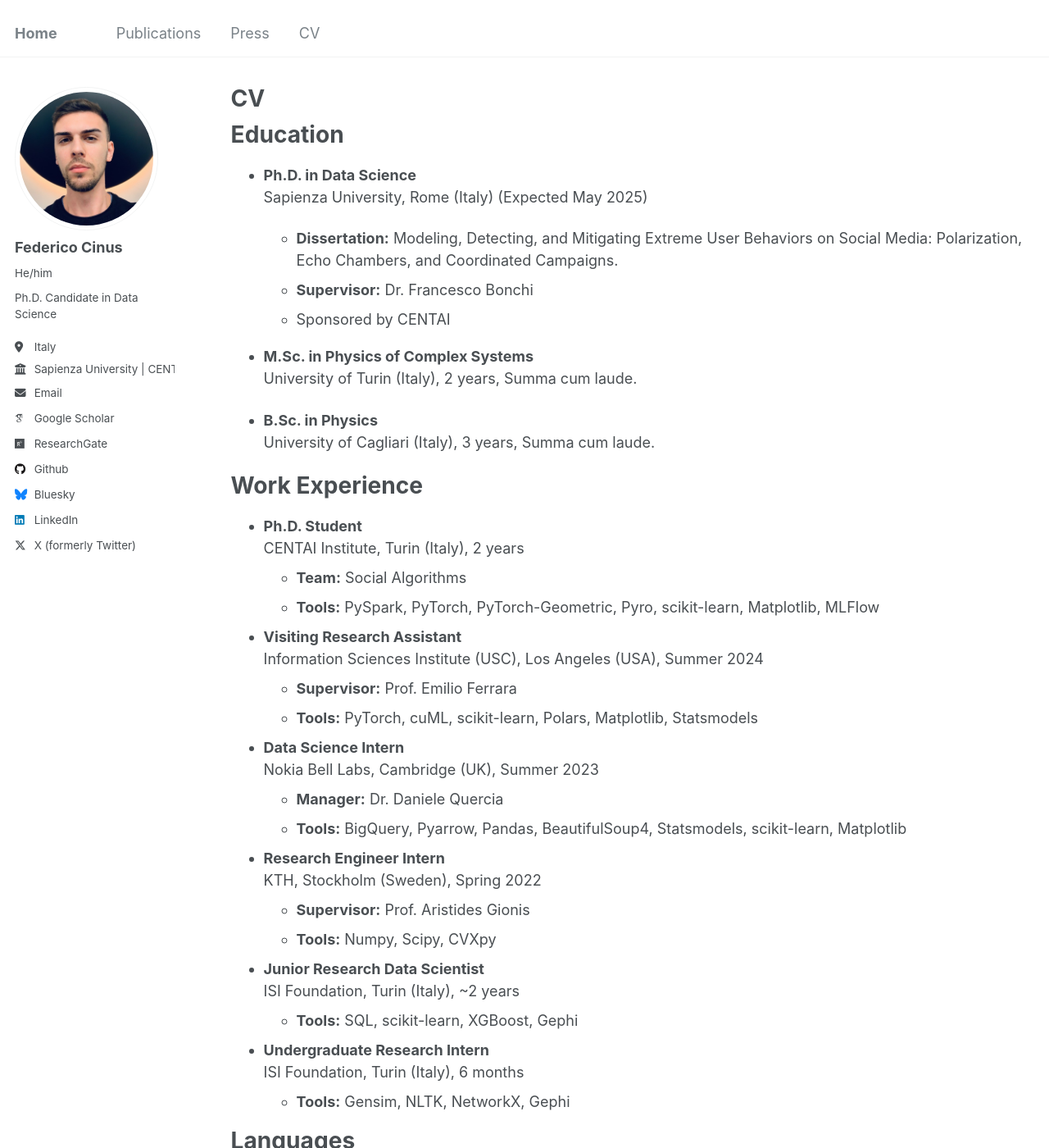
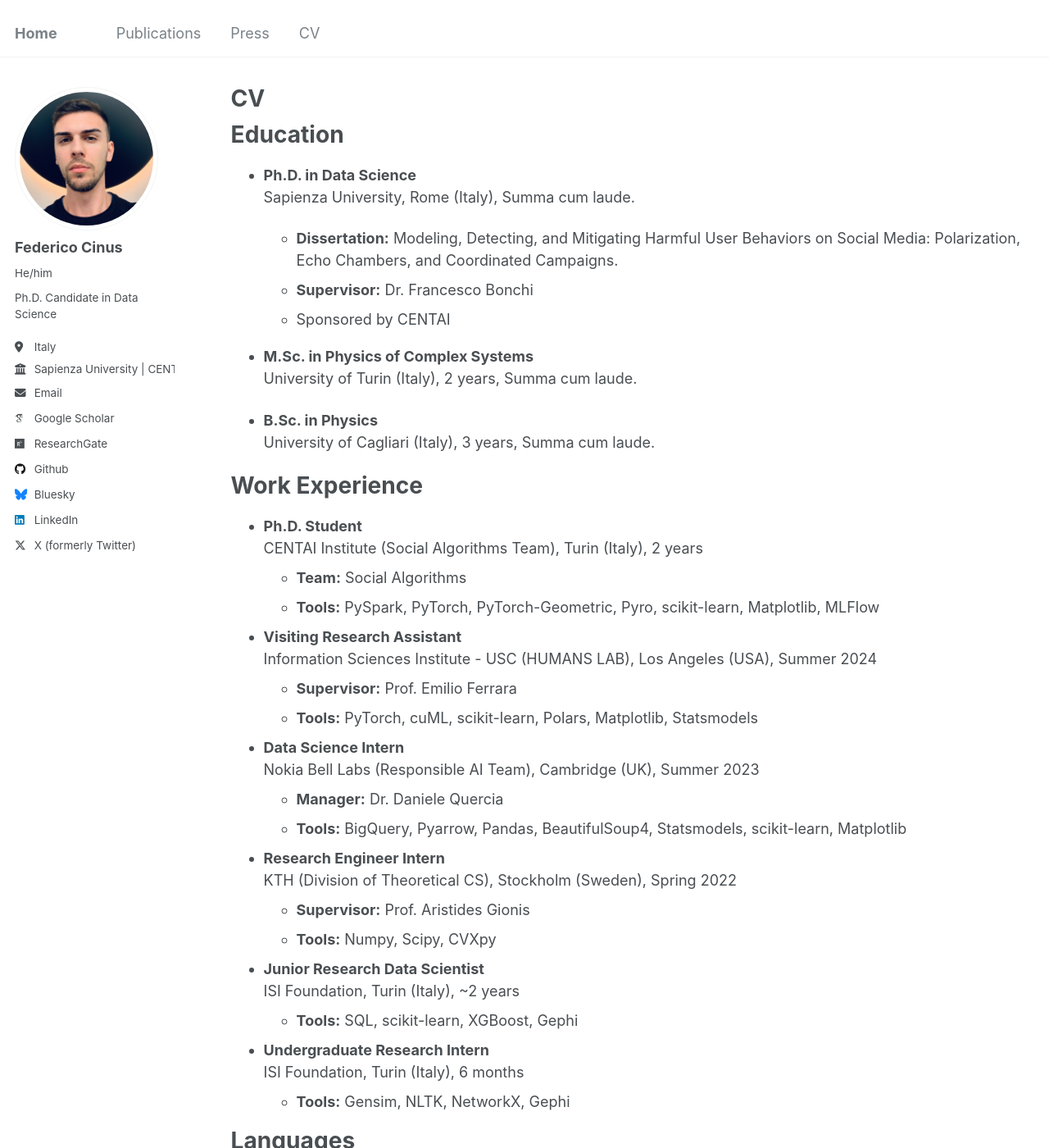
Before and after one commit to FedericoCinus/website, a Jekyll site: the page built from _pages/cv.md, in a window 1280 px wide and 1400 px high. Shown: the whole window at 82% size. Built offline with Jekyll 4.4.1, drawn with Linux system fonts in a browser that asks for light colours; some web fonts are replaced.

Commit message:
Update cv.md

```diff
--- a/_pages/cv.md
+++ b/_pages/cv.md
@@ -12,9 +12,9 @@ redirect_from:
 Education
 ======
 * **Ph.D. in Data Science**
-  Sapienza University, Rome (Italy) (Expected May 2025)
+  Sapienza University, Rome (Italy), Summa cum laude.
 
-  - **Dissertation:** Modeling, Detecting, and Mitigating Extreme User Behaviors on Social Media: Polarization, Echo Chambers, and Coordinated Campaigns.
+  - **Dissertation:** Modeling, Detecting, and Mitigating Harmful User Behaviors on Social Media: Polarization, Echo Chambers, and Coordinated Campaigns.
   - **Supervisor:** Dr. Francesco Bonchi
   - Sponsored by CENTAI
 
@@ -27,22 +27,22 @@ Education
 Work Experience
 ======
 * **Ph.D. Student**
-  CENTAI Institute, Turin (Italy), 2 years
+  CENTAI Institute (Social Algorithms Team), Turin (Italy), 2 years
   - **Team:** Social Algorithms
   - **Tools:** PySpark, PyTorch, PyTorch-Geometric, Pyro, scikit-learn, Matplotlib, MLFlow
 
 * **Visiting Research Assistant**
-  Information Sciences Institute (USC), Los Angeles (USA), Summer 2024
+  Information Sciences Institute - USC (HUMANS LAB), Los Angeles (USA), Summer 2024
   - **Supervisor:** Prof. Emilio Ferrara
   - **Tools:** PyTorch, cuML, scikit-learn, Polars, Matplotlib, Statsmodels
 
 * **Data Science Intern**
-  Nokia Bell Labs, Cambridge (UK), Summer 2023
+  Nokia Bell Labs (Responsible AI Team), Cambridge (UK), Summer 2023
   - **Manager:** Dr. Daniele Quercia
   - **Tools:** BigQuery, Pyarrow, Pandas, BeautifulSoup4, Statsmodels, scikit-learn, Matplotlib
 
 * **Research Engineer Intern**
-  KTH, Stockholm (Sweden), Spring 2022
+  KTH (Division of Theoretical CS), Stockholm (Sweden), Spring 2022
   - **Supervisor:** Prof. Aristides Gionis
   - **Tools:** Numpy, Scipy, CVXpy
 
```
